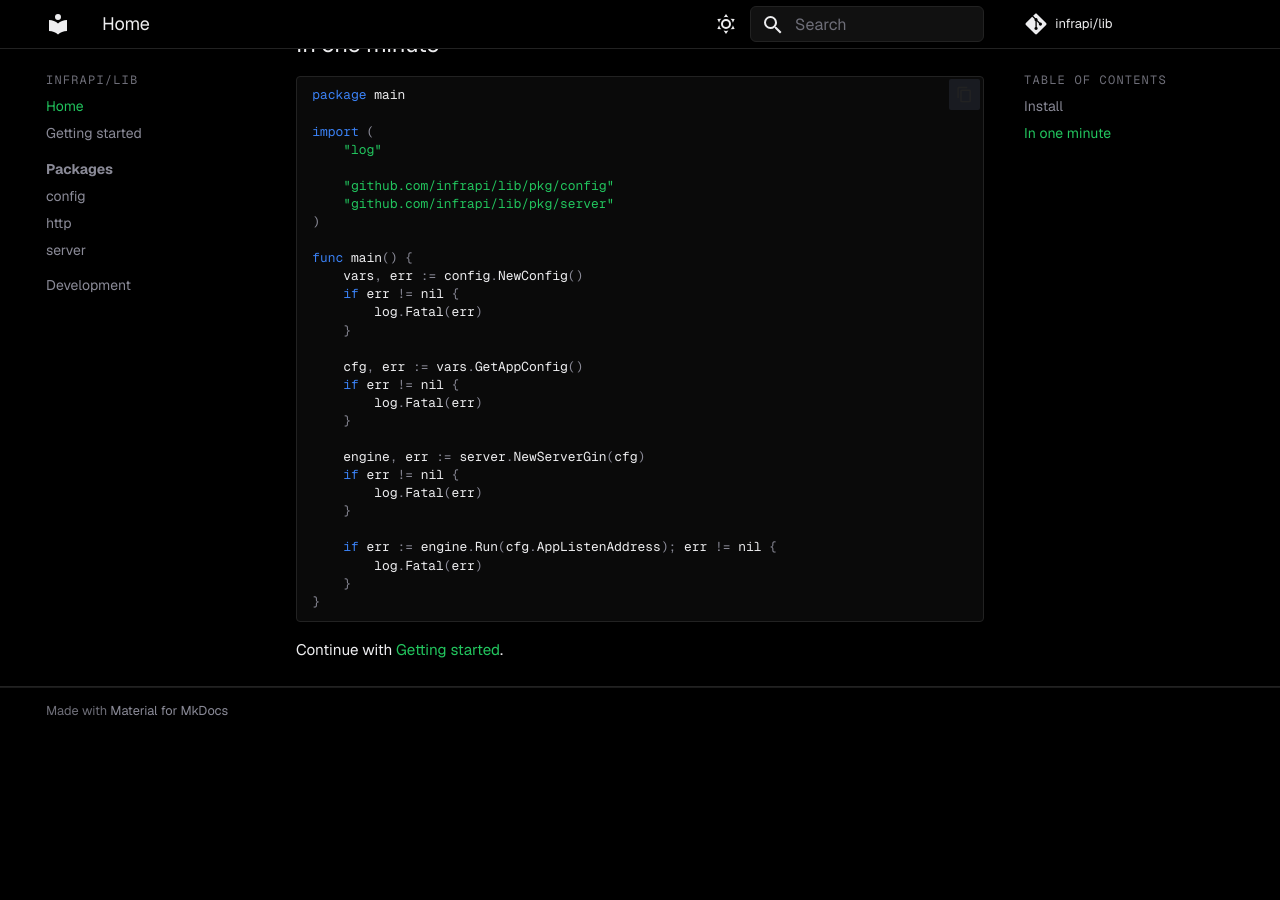
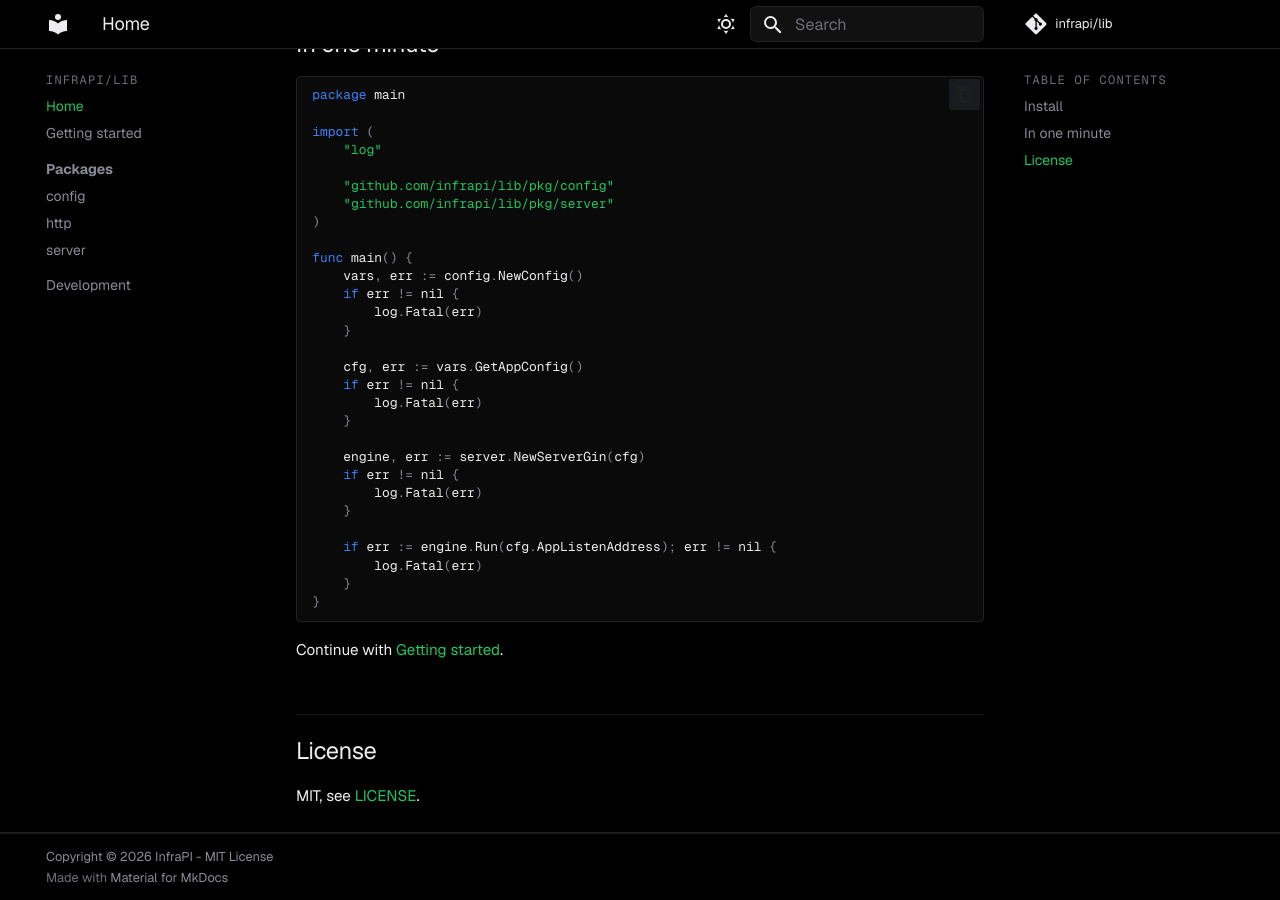
Before and after one commit to infrapi/lib, an MkDocs documentation site: the page built from docs/index.md, in a window 1280 px wide and 900 px high, scrolled down 740 px. Built offline with MkDocs 1.6.1 and Material for MkDocs 9.7.7, drawn with Linux system fonts in a browser that asks for light colours; comment, search, counter and statistics services are not loaded; before the commit the page ends 1473 px from its top, so only the background shows below that.

Commit message:
fix: add license
Signed-off-by: Ahmet DEMIR <me@ahmet2mir.eu>

````diff
--- a/README.md
+++ b/README.md
@@ -51,3 +51,7 @@ func main() {
 ```
 
 Continue with [Getting started](https://infrapi.github.io/lib/getting-started/).
+
+## License
+
+MIT, see [LICENSE](https://github.com/infrapi/lib/blob/main/LICENSE).
--- a/mkdocs.yml
+++ b/mkdocs.yml
@@ -4,6 +4,7 @@ site_url: https://infrapi.github.io/lib/
 repo_url: https://github.com/infrapi/lib
 repo_name: infrapi/lib
 edit_uri: edit/main/docs/
+copyright: Copyright &copy; 2026 InfraPI - MIT License
 
 theme:
   name: material
````
Also changed, not shown: 1 other file.
